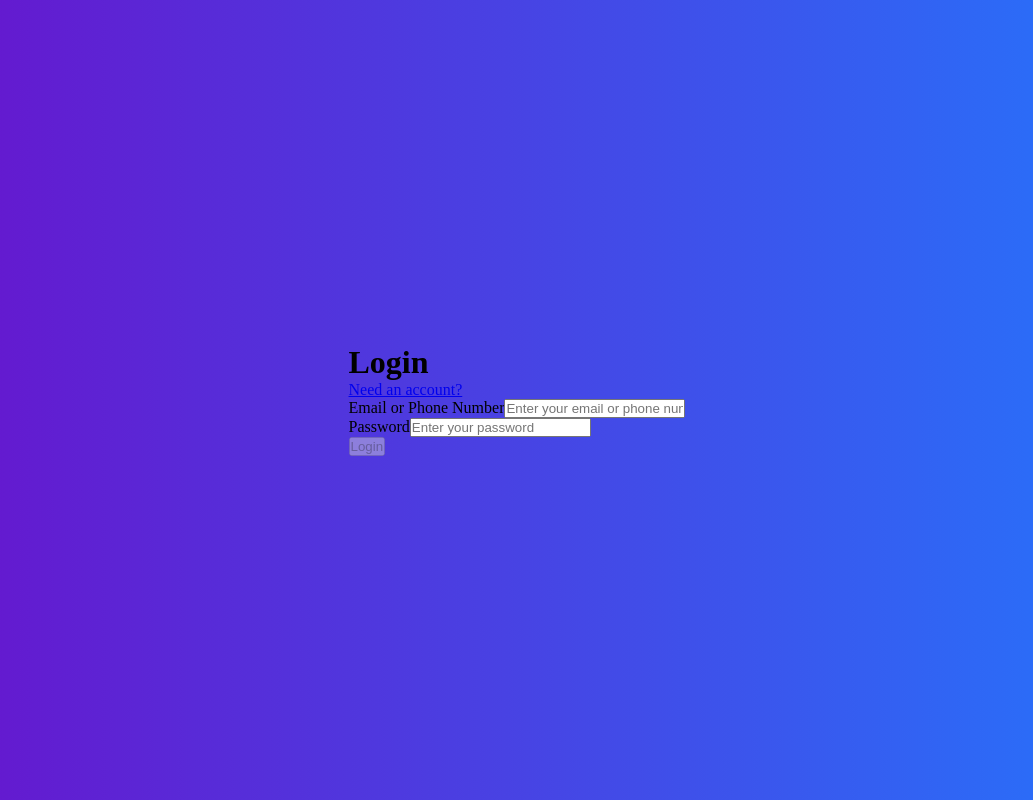
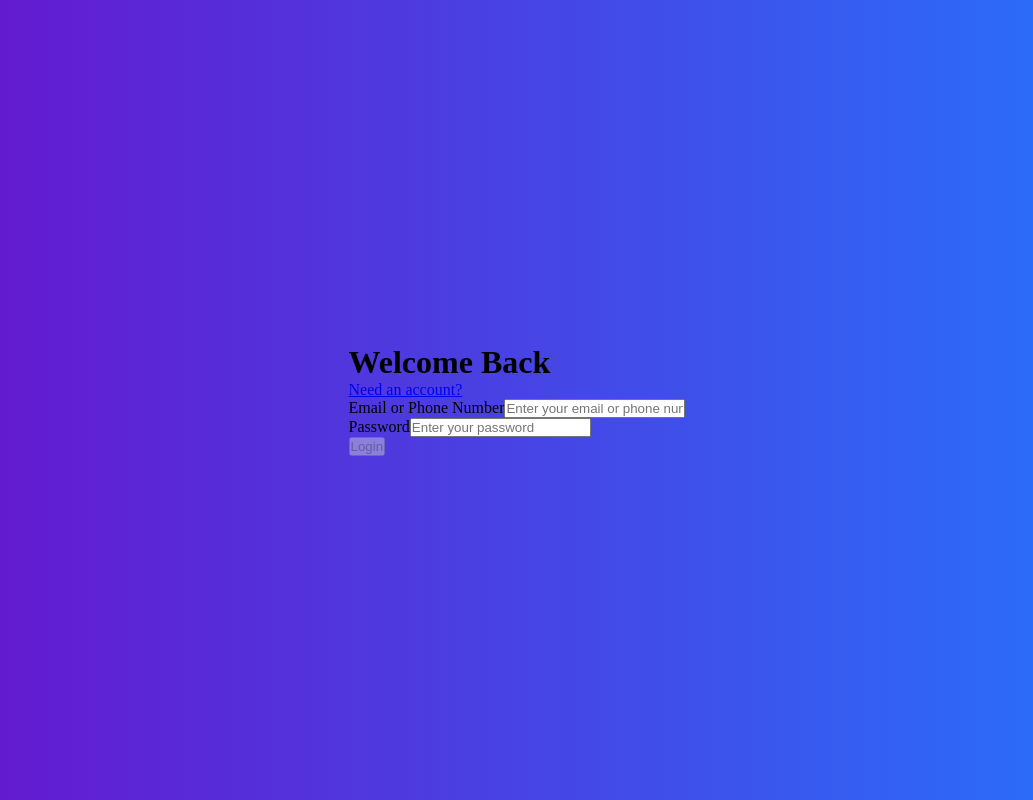
Before and after one commit to Harish-dev22/firstProject, an Angular app: page /login in a window 1280 px wide. Shown: the whole page, without its empty margins (123-1156 px from the left). Built offline with nearby package versions, Linux system fonts and the light colour scheme.

Commit message:
Update login page header to enhance user experience

```diff
--- a/src/app/pages/login/login.component.html
+++ b/src/app/pages/login/login.component.html
@@ -2,7 +2,7 @@
     <div class="container page">
       <div class="row">
         <div class="col-md-6 offset-md-3 col-xs-12">
-          <h1 class="text-xs-center">Login</h1>
+          <h1 class="text-xs-center">Welcome Back</h1>
           <p class="text-xs-center">
             <a routerLink="/register">Need an account?</a>
           </p>
```
